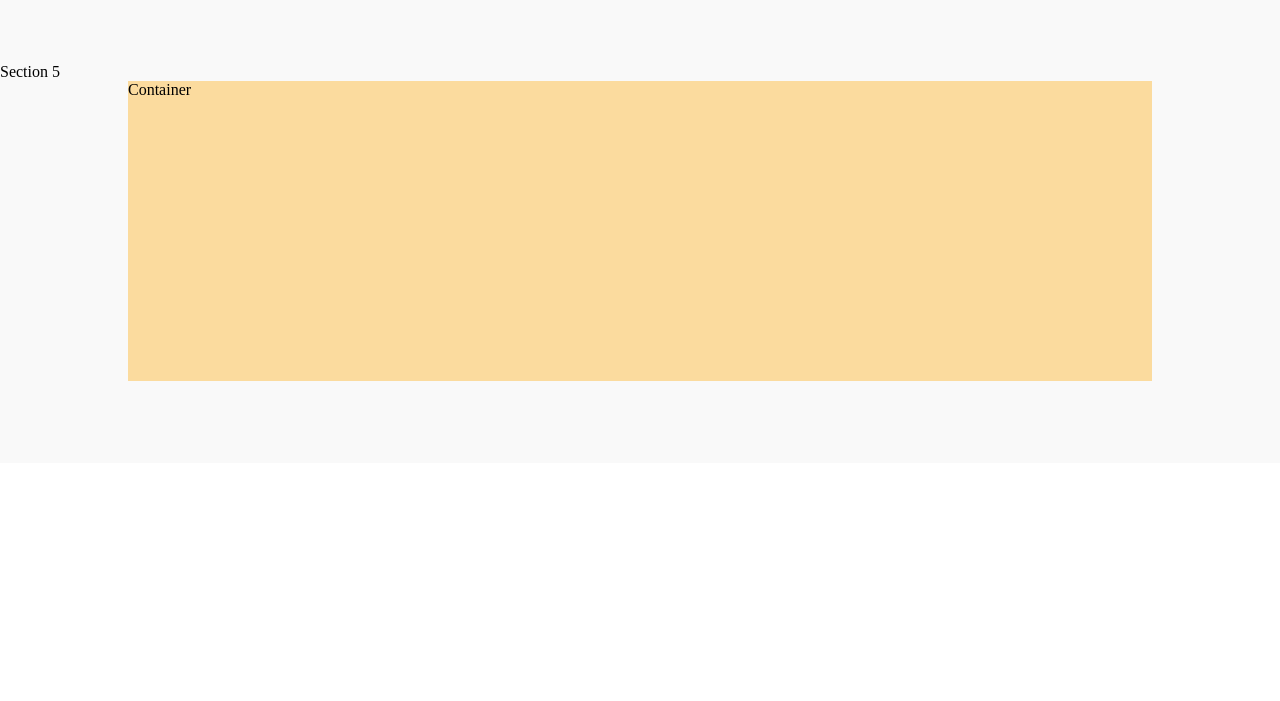
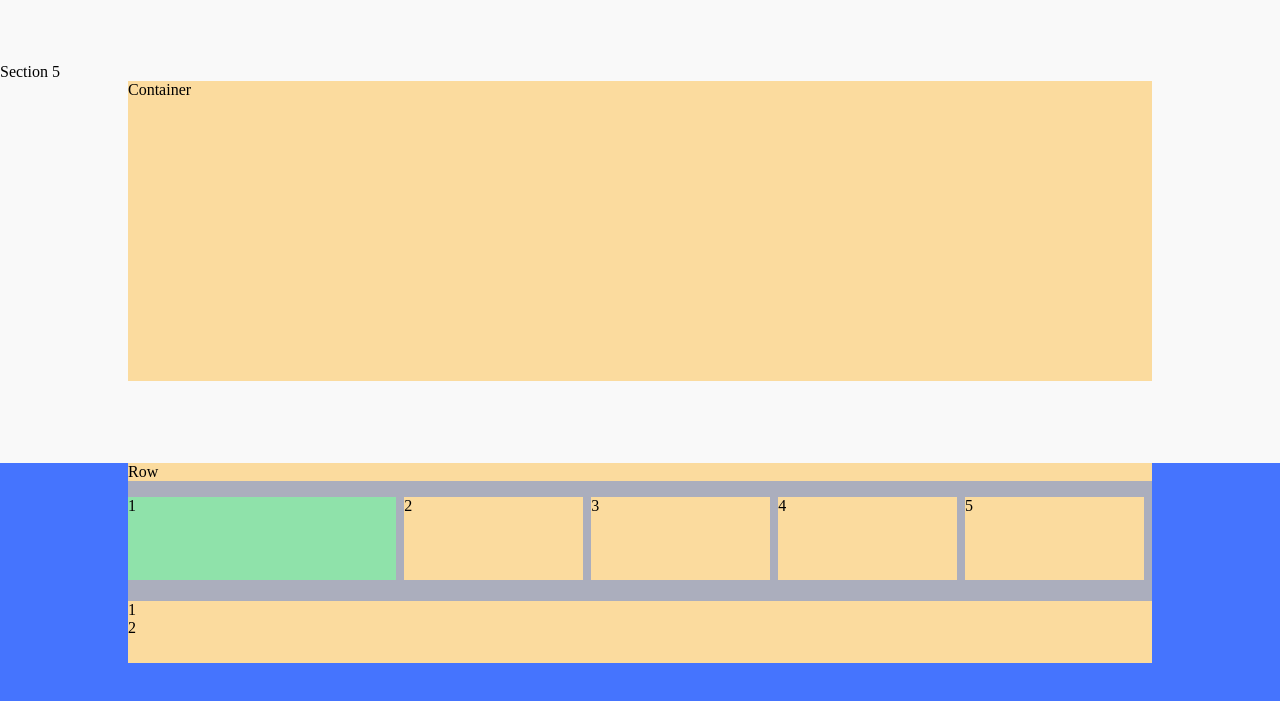
Before and after one commit to Claudio-Bernardinetti/htmlcss-struttura-discord, a plain HTML site: page index.html in a window 1280 px wide. Shown: the part 1137-1838 px from the top of the page. Before the commit the page ends 1600 px from the top, so only its background shows below. Drawn offline with Linux system fonts and the light colour scheme.

Commit message:
add footer top

```diff
--- a/css/style.css
+++ b/css/style.css
@@ -39,7 +39,7 @@
     border-style: solid;
 }
 
-#debug, header .flex_col1, .flex_col3 {
+#debug, header .flex_col1 .flex_col3 {
     width: 25%;
     border-style: solid;
 }
@@ -223,7 +223,68 @@
 #debug, #fifth-s .flex_container5 {
     width: 80%;
     height: 300px;
-    margin: auto
-    ;
+    margin: auto;
     background-color: var(--bool-container);
 }
+/*Fifth section and Header*/
+
+#debug, footer {
+    height: 250px;
+    background-color: var(--bool-footer-container);
+}
+
+#debug, footer .flex_container6 {
+    width: 80%;
+    height: 200px;
+    margin: auto;
+
+    background-color: var(--bool-container);
+}
+
+#debug, footer .flex_container6 .flex_rowt{
+    display: flex;
+    height: 60%;
+    padding-top: 1rem;
+    background-color: var(--bool-row);
+}
+#debug, footer .flex_container6 .flex_rowt .flex_col1 {
+    display: flex;
+    align-items: flex-start;
+    width: 30%;
+    height: 80%;
+    margin-right: 0.5rem;
+    background-color: var(--bool-col);
+}
+#debug, footer .flex_container6 .flex_rowt .flex_col2 {
+    display: flex;
+    align-items: flex-start;
+    width: calc(100% /5);
+    height: 80%;
+    margin-right: 0.5rem;
+    background-color: var(--bool-container);
+}
+#debug, footer .flex_container6 .flex_rowt .flex_col3 {
+    display: flex;
+    align-items: flex-start;
+    width: calc(100% /5);
+    height: 80%;
+    margin-right: 0.5rem;
+    background-color: var(--bool-container);
+}
+#debug, footer .flex_container6 .flex_rowt .flex_col4 {
+    display: flex;
+    align-items: flex-start;
+    width: calc(100% /5);
+    height: 80%;
+    margin-right: 0.5rem;
+    background-color: var(--bool-container);
+}
+#debug, footer .flex_container6 .flex_rowt .flex_col5 {
+    display: flex;
+    align-items: flex-start;
+    width: calc(100% /5);
+    height: 80%;
+    margin-right: 0.5rem;
+    background-color: var(--bool-container);
+}
+/*Footer Top*/
--- a/index.html
+++ b/index.html
@@ -83,12 +83,24 @@
     <!--Section 5-->
 
     <footer>
-        <div class="container">
-            <div class="row-top">
-                <div class="col"></div>
+        <div class="flex_container6">
+            Row
+            <div class="flex_rowt">
+
+                <div class="flex_col1">1</div>
+                <div class="flex_col2">2</div>
+                <div class="flex_col3">3</div>
+                <div class="flex_col4">4</div>
+                <div class="flex_col5">5</div>
             </div>
+            <!--Section Row Top-->
+
+            <div class="flex_rowb">
+                <div class="flex_col1">1</div>
+                <div class="flex_col2">2</div>
+            </div>
+            <!--Section Row Bottom-->
         </div>
-        <div class="row-bottom"></div>
     </footer>
 
 </body>
```
